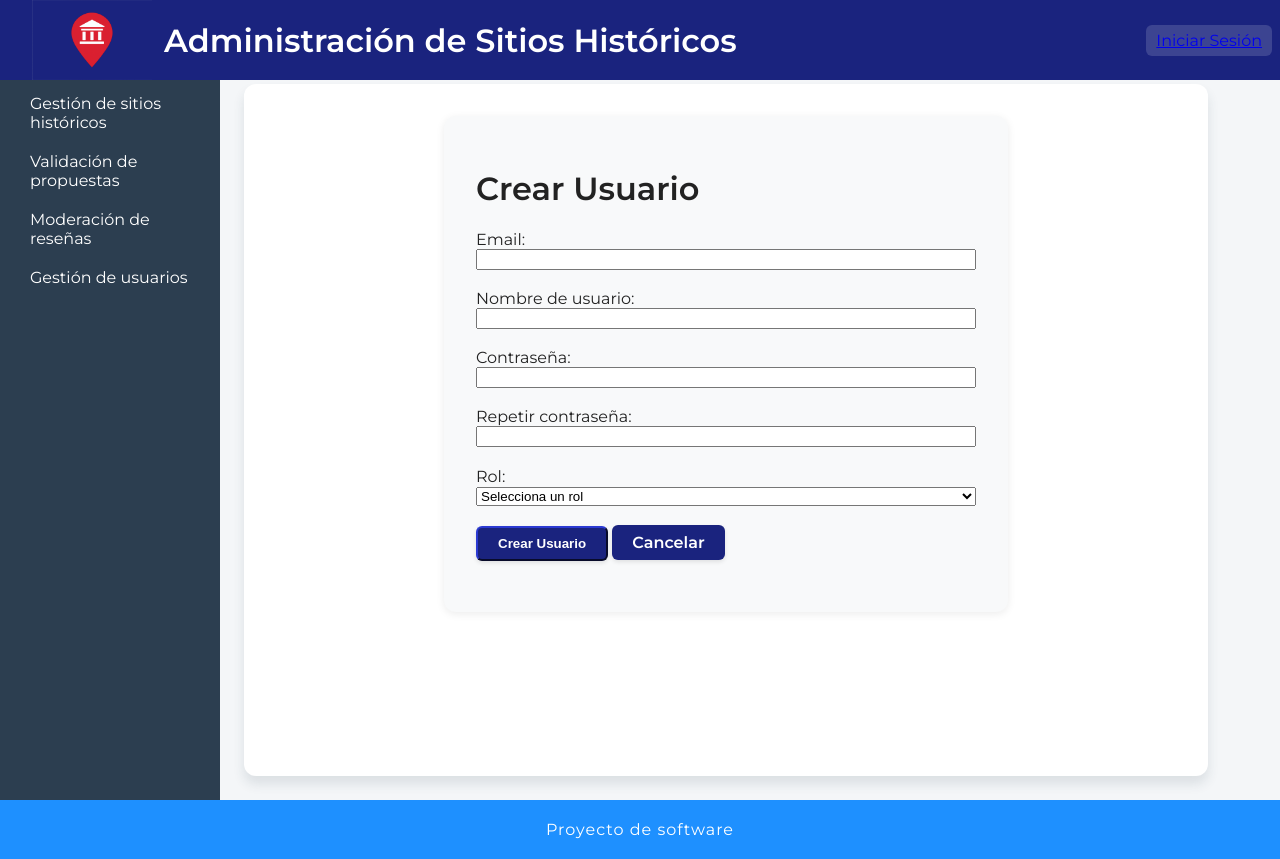
After one commit to TomasCurcio04/Sitios-Historicos, a Flask app: page /gestion_usuarios/new in a window 1280 px wide. The commit adds this page. Run offline with Flask 3, Linux system fonts and the light colour scheme.

```diff
--- a/admin/src/web/__init__.py
+++ b/admin/src/web/__init__.py
@@ -7,6 +7,7 @@ from src.web.controllers.issues import bp as issues_bp
 from src.web.controllers.auth import bp as auth_bp
 from src.web.controllers.users import user_bp
 from src.core.auth.bcrypt import bcrypt
+from src.web.handlers.auth import is_authenticated
 from src.web.config import config
 from src.core import database
 from src.core import seeds
@@ -86,4 +87,6 @@ def create_app(env="development"):
     app.register_error_handler(401, error.not_authorized)
     app.register_error_handler(500, error.internal_server_error)
 
+    app.jinja_env.globals['is_authenticated'] = is_authenticated
+
     return app
--- a/admin/src/web/controllers/users.py
+++ b/admin/src/web/controllers/users.py
@@ -1,8 +1,10 @@
-from flask import Blueprint, render_template, redirect, url_for, request
+from flask import Blueprint, render_template, redirect, url_for, request, flash
 
 # Importamos las funciones de la capa CORE/AUTH/USER (Ubicación correcta)
-from src.core.auth.__init__ import listar_usuarios, eliminar_usuario
-from src.core.auth.users import Users
+from src.core.auth.__init__ import listar_usuarios, eliminar_usuario, create_user
+from src.core.auth.users import Users, EMAIL_REGEX
+import re
+
 
 
 # Creamos un nuevo Blueprint con el nombre 'users' y el prefijo /gestion_usuarios
@@ -33,11 +35,13 @@ def user_index():
         elif is_active_param_lower in ('false', '0'):
             is_active_filter = False
 
+    search_email_param = request.args.get('email', type=str)
 
     users = listar_usuarios(
         is_active=is_active_filter,
         rol=rol_param,
-        order_by_creation_date=order_param
+        order_by_creation_date=order_param,
+        search_email=search_email_param
     )
 
 
@@ -55,6 +59,33 @@ def user_new():
     # Aquí irá el formulario real de creación
     return render_template("user_new.html") # Necesitas crear user_new.html
 
+@user_bp.route("/create", methods=["POST"])
+def user_create():
+    email = request.form.get("email")
+    username = request.form.get("username")
+    password = request.form.get("password")
+    confirm_password = request.form.get("confirm_password")
+    rol = request.form.get("rol")
+
+    if not re.match(EMAIL_REGEX, email):
+        flash("Email inválido", "error")
+        return redirect(url_for("users.user_new"))
+
+
+    if password != confirm_password:
+        flash("Las contraseñas no coinciden", "error")
+        return redirect(url_for("users.user_new"))
+
+    rol = int(rol)
+
+    error = create_user(email=email, user_name=username, password=password, role=rol)
+    if error:
+        flash("El email ya esta registrado", "error")
+        return redirect(url_for("users.user_new"))
+
+    flash("Usuario creado exitosamente", "success")
+    return redirect(url_for("users.user_index"))
+
 
 # Ruta para PROCESAR la eliminación de un usuario
 @user_bp.route("/<int:user_id>/delete", methods=["POST"])
--- /dev/null
+++ b/admin/src/web/handlers/auth.py
@@ -0,0 +1,5 @@
+
+
+def is_authenticated(session):
+    """Verifica que el usuario este autenticado."""
+    return session.get("user") is not None
--- a/admin/src/web/templates/login.html
+++ b/admin/src/web/templates/login.html
@@ -26,7 +26,7 @@
         <label for="password">Contraseña:</label>
         <input type="password" id="password" name="password" required>
 
-        <button type="submit">Ingresar</button>
+        <button type="submit" class="btn btn-unified">Ingresar</button>
     </form>
 </div>
 {% endblock %}
--- /dev/null
+++ b/admin/src/web/templates/user_new.html
@@ -0,0 +1,49 @@
+{% extends "layout.html" %}
+
+{% block title %}Crear Usuario{% endblock %}
+
+{% block content %}
+<div class="row justify-content-center mt-5">
+    <div class="form-container">
+        <h1 class="mb-4 text-center">Crear Usuario</h1>
+        {% with messages = get_flashed_messages(with_categories=true) %}
+          {% if messages %}
+            {% for category, message in messages %}
+              <div class="alert alert-{{ category }} mb-3">{{ message }}</div>
+            {% endfor %}
+          {% endif %}
+        {% endwith %}
+        <form method="POST" action="{{ url_for('users.user_create') }}">
+            <div>
+                <label for="email" class="form-label">Email:</label>
+                <input type="email" class="form-control" id="email" name="email" required>
+            </div>
+            <div>
+                <label for="username" class="form-label">Nombre de usuario:</label>
+                <input type="text" class="form-control" id="username" name="username" required>
+            </div>
+            <div>
+                <label for="password" class="form-label">Contraseña:</label>
+                <input type="password" class="form-control" id="password" name="password" required>
+            </div>
+            <div>
+                <label for="confirm_password" class="form-label">Repetir contraseña:</label>
+                <input type="password" class="form-control" id="confirm_password" name="confirm_password" required>
+            </div>
+            <div>
+                <label for="rol" class="form-label">Rol:</label>
+                <select class="form-select" id="rol" name="rol" required>
+                    <option value="">Selecciona un rol</option>
+                    <option value="1">Administrador</option>
+                    <option value="2">Editor</option>
+                    <option value="3">Visualizador</option>
+                </select>
+            </div>
+            <div class="d-flex justify-content-between">
+                <button type="submit" class="btn btn-unified">Crear Usuario</button>
+                <a href="{{ url_for('users.user_index') }}" class="btn btn-unified">Cancelar</a>
+            </div>
+        </form>
+    </div>
+</div>
+{% endblock %}
--- a/admin/static/styles.css
+++ b/admin/static/styles.css
@@ -408,4 +408,149 @@ hr {
         padding: 0;
         font-size: 1em;
     }
+
 }
+
+/* --- ESTILOS DE TABLA (MOVIDOS DEL MEDIA QUERY) --- */
+
+.table-responsive {
+    margin-top: 20px;
+    box-shadow: 0 4px 8px rgba(0, 0, 0, 0.05); /* Sombra suave */
+    border-radius: 8px; /* Esquinas redondeadas al contenedor */
+    overflow: hidden; /* Importante para que las esquinas redondeadas funcionen */
+}
+
+.table th, .table td {
+    padding: 12px 15px; /* Más padding vertical y horizontal */
+    vertical-align: middle; /* Centra verticalmente el contenido */
+}
+
+/* 3. Resaltar la fila al pasar el mouse (Mejora la interactividad) */
+.table-hover tbody tr:hover {
+    background-color: #f1f8ff; /* Un azul muy suave al hacer hover */
+    transition: background-color 0.3s ease; /* Transición suave */
+}
+
+/* 4. Estilo de los encabezados de columna (Clickeables) */
+.table-dark th a {
+    text-decoration: none;
+    color: white !important;
+    display: block;
+}
+
+/* --- ESTILOS DE FORMULARIO (MOVIDOS DEL MEDIA QUERY) --- */
+
+.form-container {
+    max-width: 500px;
+    margin: auto;
+    background: #f8f9fa;
+    padding: 2rem;
+    border-radius: 12px;
+    box-shadow: 0 2px 8px rgba(0,0,0,0.08);
+}
+
+.form-container form > div {
+    margin-bottom: 1.2rem;
+}
+
+.form-control, .form-select {
+    width: 100%;
+    min-width: 200px;
+    max-width: 100%;
+    box-sizing: border-box;
+}
+
+/* --- ESTILOS FLASH MESSAGES (MOVIDOS DEL MEDIA QUERY) --- */
+
+.flashes {
+    list-style: none;
+    padding: 10px 20px;
+    margin: 15px 0;
+    border-radius: 4px;
+    font-weight: bold;
+    border: 1px solid transparent;
+}
+
+.flashes li {
+    padding: 0;
+    margin: 5px 0;
+}
+
+.success {
+    background-color: #d4edda;
+    color: #155724;
+    border-color: #c3e6cb;
+}
+
+.error {
+    background-color: #f8d7da;
+    color: #721c24;
+    border-color: #f5c6cb;
+}
+
+.info {
+    background-color: #d1ecf1;
+    color: #0c5460;
+    border-color: #bee5eb;
+}
+
+.warning {
+    background-color: #fff3cd;
+    color: #856404;
+    border-color: #ffeeba;
+}
+
+.badge {
+    font-size: 0.85em; /* Un poco más grandes */
+    padding: 0.4em 0.8em;
+    /* min-width: 70px; <--- RETIRA ESTA LÍNEA */
+    text-align: center;
+    font-weight: 600;
+    border-radius: 4px; /* Esquinas ligeramente redondeadas */
+}
+
+/* Ajuste específico si usas bg-info para el rol */
+.badge.bg-info {
+    background-color: #31d2f2 !important; /* Color de fondo más visible */
+    color: #055160 !important; /* Texto oscuro para contraste */
+}
+
+/* --- ESTILO DE BOTONES UNIFICADO --- */
+
+/* Clase base para botones unificados */
+.btn-unified {
+    /* Colores primarios basados en tu tema */
+    background-color: #1a237e;
+    border-color: #1a237e;
+    color: #fff;
+
+    /* Apariencia */
+    font-weight: 600;
+    padding: 0.5rem 1.25rem;
+    border-radius: 6px;
+    box-shadow: 0 2px 4px rgba(0, 0, 0, 0.1);
+    transition: all 0.2s ease-in-out;
+}
+
+/* Efecto Hover (al pasar el ratón) */
+.btn-unified:hover {
+    background-color: #0d47a1; /* Un azul ligeramente más oscuro */
+    border-color: #0d47a1;
+    color: #fff;
+    box-shadow: 0 4px 8px rgba(0, 0, 0, 0.2);
+    /* Importante para sobrescribir el estilo de hover de Bootstrap */
+    opacity: 1;
+}
+
+/* Estado Focus (al hacer clic o navegar con teclado) */
+.btn-unified:focus {
+    background-color: #0d47a1;
+    border-color: #0d47a1;
+    box-shadow: 0 0 0 0.25rem rgba(26, 35, 126, 0.5); /* Sombra de enfoque azul suave */
+}
+
+/* Asegurar que los enlaces también tengan el mismo estilo */
+.btn-unified:not(button) {
+    text-decoration: none; /* Quitar subrayado en enlaces <a> */
+    display: inline-block; /* Asegura el padding correcto */
+}
```
Also changed, not shown: admin/src/core/auth/__init__.py (+13 -4 lines), admin/src/web/templates/gestion_usuarios.html (+69 -34 lines).
